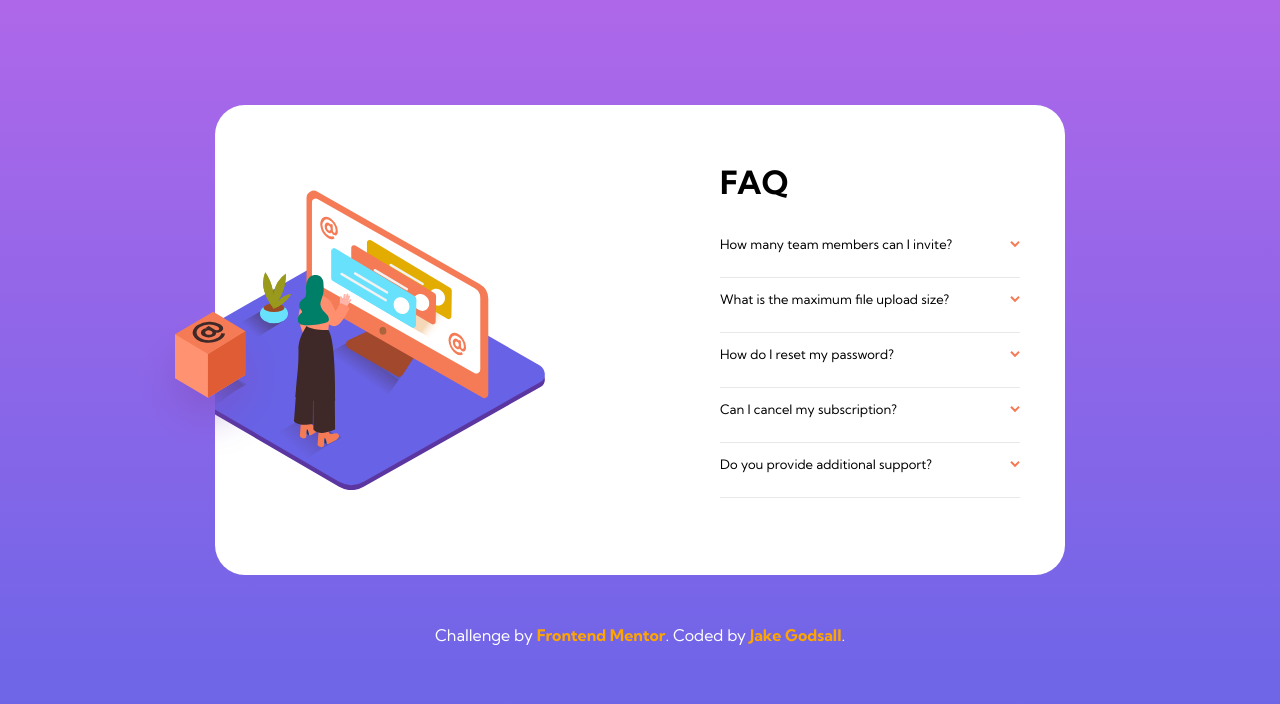
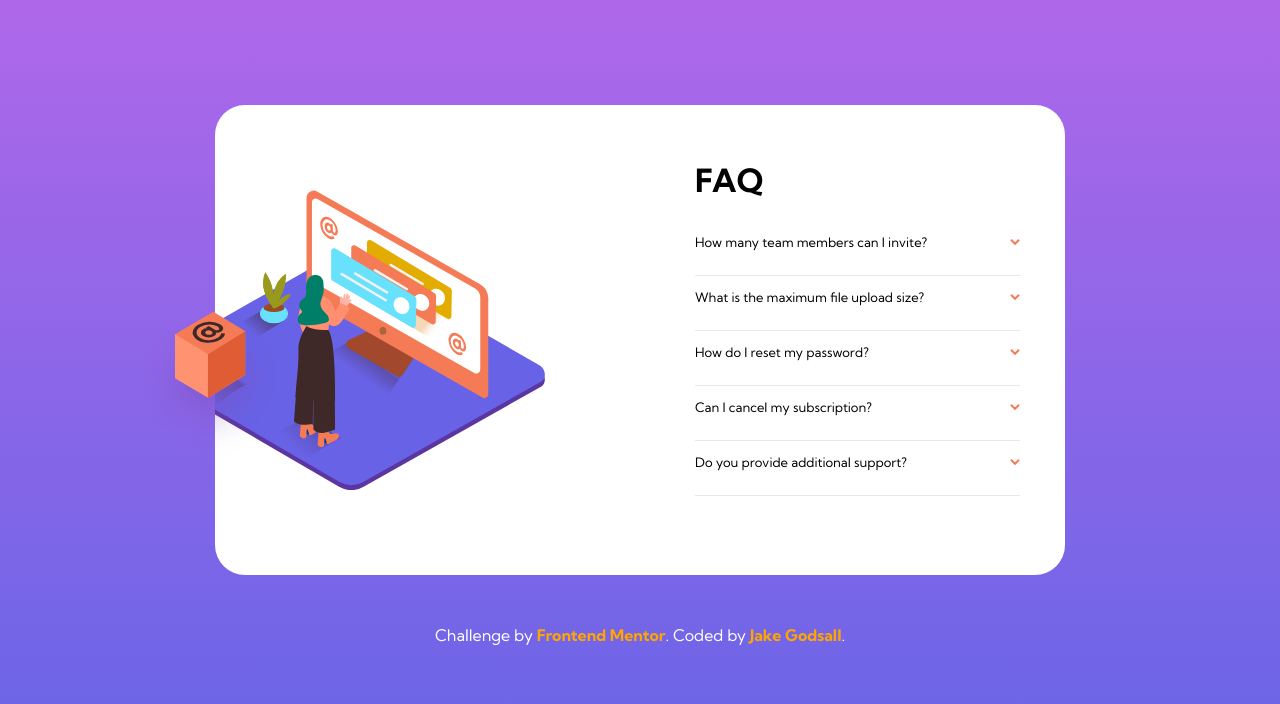
Before and after one commit to jakegodsall/fm-faq-accordion-card, a website: page src/index.html in a window 1280 px wide. Drawn offline with Linux system fonts and the light colour scheme.

Commit message:
fixed movement of FAQ title when opening/closing faq item

```diff
--- a/src/sass/components/_accordion.scss
+++ b/src/sass/components/_accordion.scss
@@ -55,6 +55,8 @@
     }
 
     .accordion__questions {
+      position: relative;
+      top: 0;
       display: flex;
       flex-direction: column;
       justify-content: space-between;
@@ -157,21 +159,29 @@
     }
 
     &__accordion {
+      height: 100%;
       max-width: 35rem;
       margin-left: auto;
       margin-top: 0;
       padding: 0;
+      padding-top: 6.5rem;
+      display: block;
     }
 
     .accordion__title {
       text-align: left;
       align-self: flex-start;
-      margin-left: 2.5rem;
     }
 
-    .accordion_questions {
+    .accordion__questions {
+      position: relative;
+      top: 0;
       padding-inline: 0;
       padding-right: 2.5rem;
     }
+
+    .question-answer {
+      position: relative;
+    }
   }
 }
```
Also changed, not shown: README.md, src/main.css.
